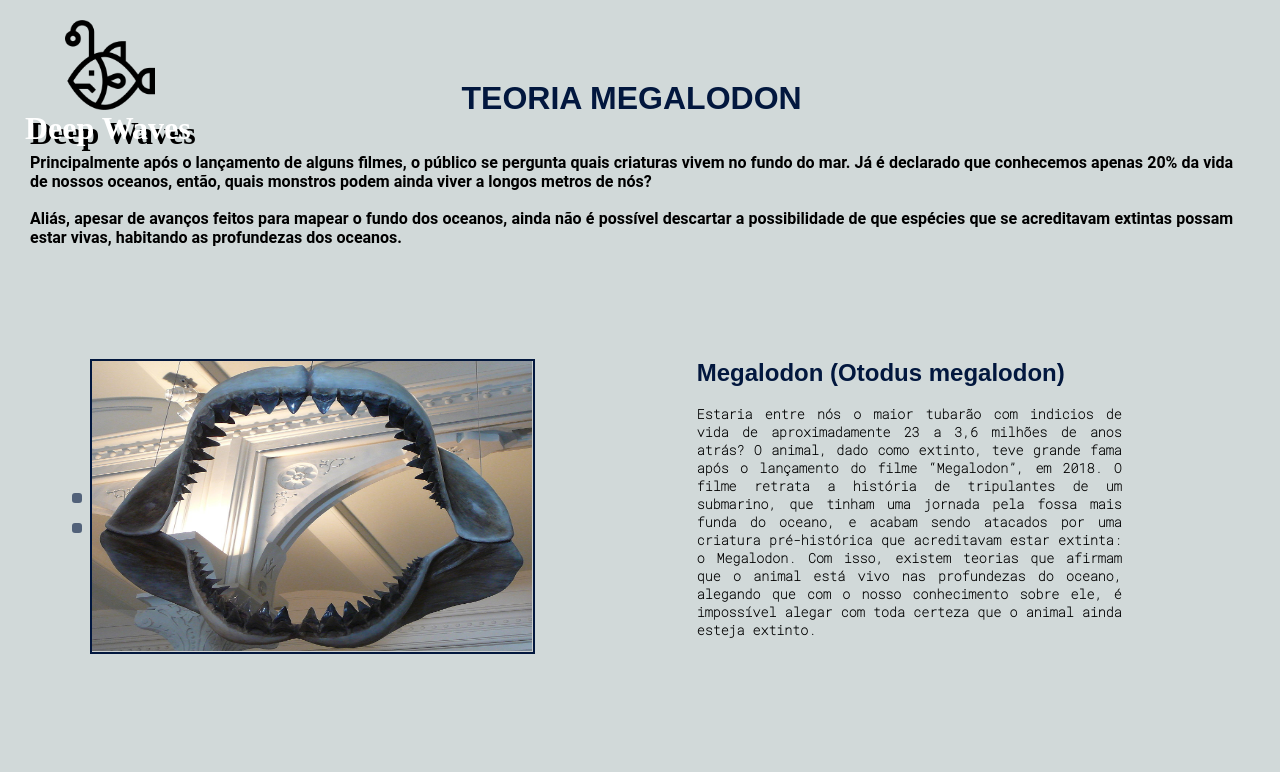
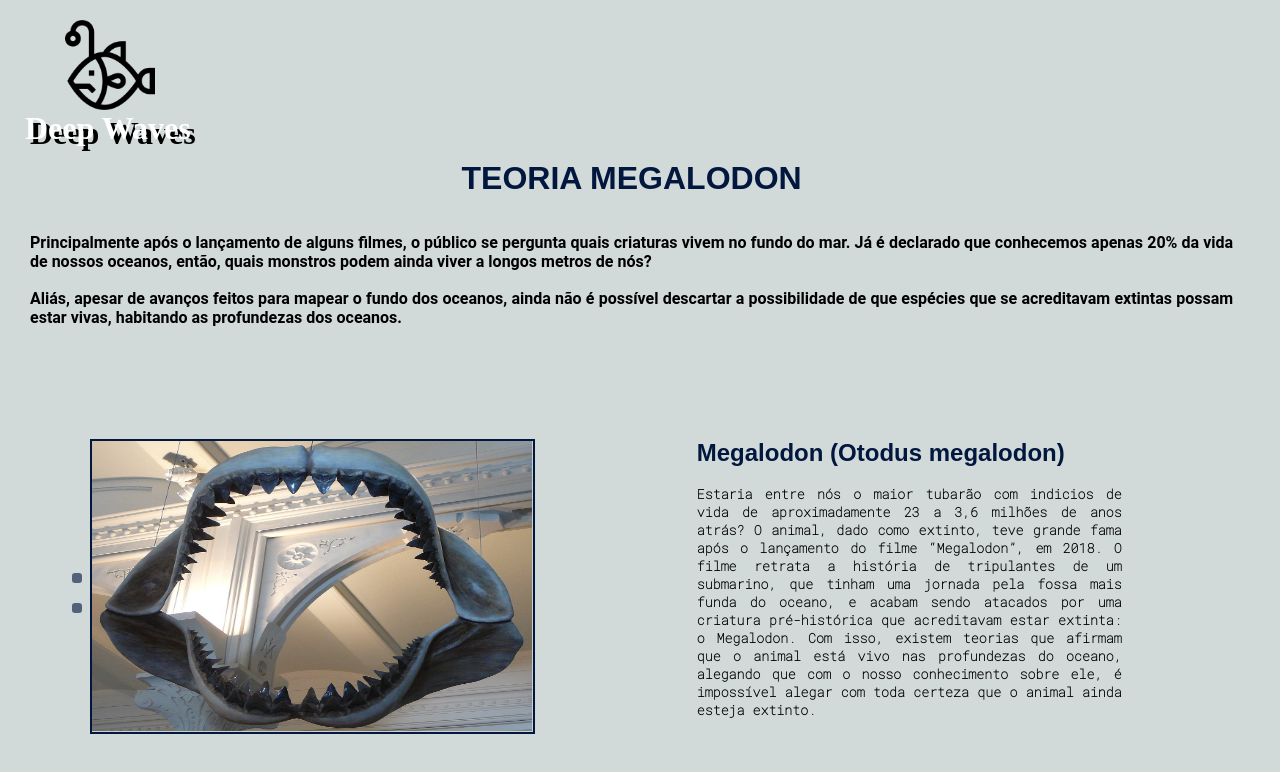
Before and after one commit to gifalcao/aw1, a plain HTML site: page projeto/PB2/teorias.html in a window 1280 px wide. Drawn offline with Linux system fonts and the light colour scheme.

Commit message:
Update style.css

```diff
--- a/projeto/PB2/css/style.css
+++ b/projeto/PB2/css/style.css
@@ -129,7 +129,7 @@ position: fixed;
         width: 94%;
        height: 38.75rem;
        position: relative;
-       top: 5rem;
+       top: 10rem;
        left: 1.875rem;
        right: 1.875rem;
        text-align: justify;
```
